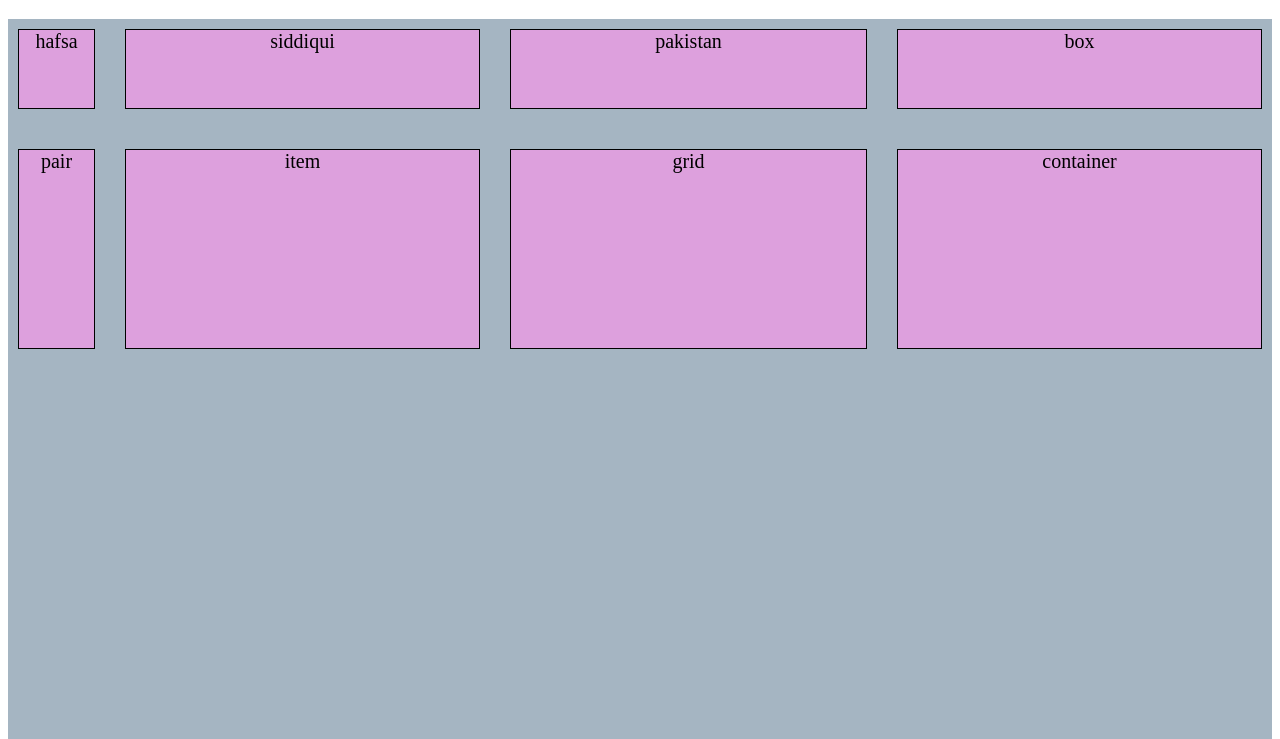
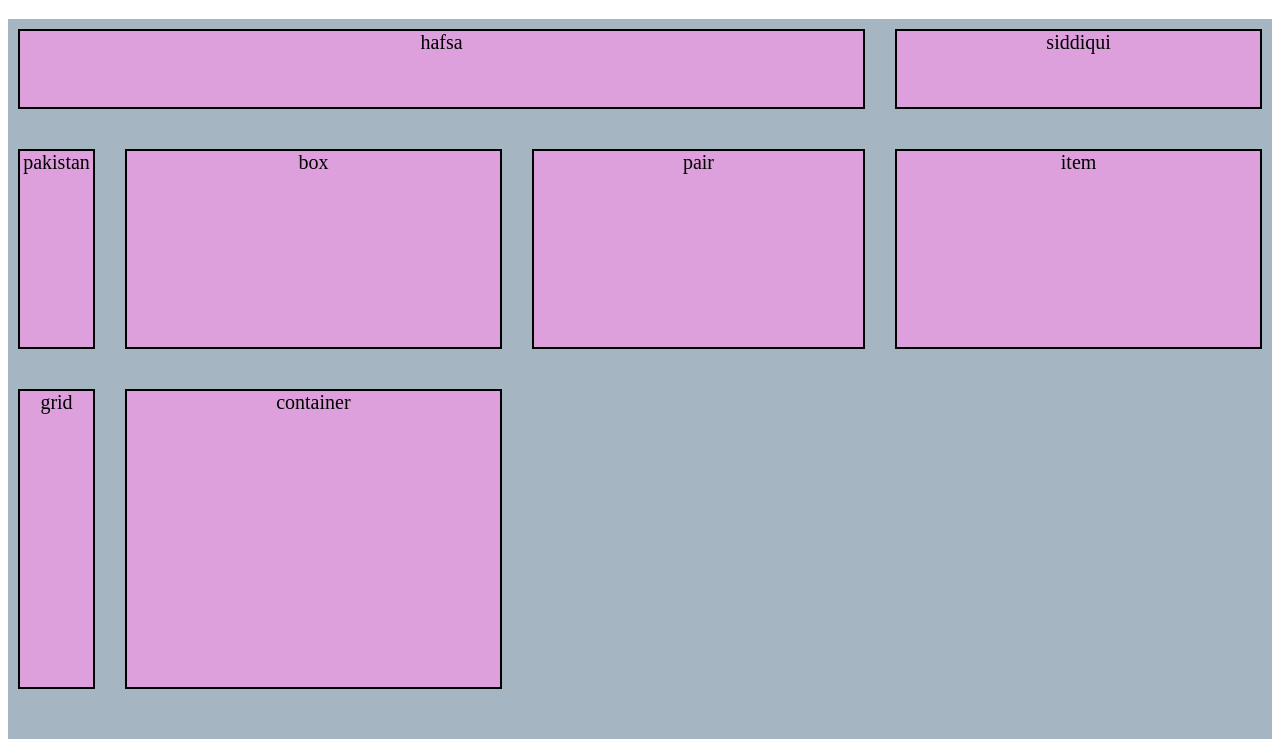
Before and after one commit to hafsa906/Grid-practice, a plain HTML site: page index.html in a window 1280 px wide. Shown: the part 61-800 px from the top of the page. Drawn offline with Linux system fonts and the light colour scheme.

Commit message:
Apply grid column property

```diff
--- a/index.html
+++ b/index.html
@@ -10,7 +10,7 @@
 <body>
     <h1>Grid Container</h1>
     <div class="grid-container">
-        <div>hafsa</div>
+        <div class="item1">hafsa</div>
         <div>siddiqui</div>
         <div>pakistan</div>
         <div>box</div>
--- a/style.css
+++ b/style.css
@@ -13,7 +13,10 @@
 
   .grid-container > div {
     background-color: plum;
-    border: 1px solid black;
+    border: 2px solid black;
     text-align: center;
     font-size: 20px;
   }
+.item1 {
+    grid-column: 1 / 4;
+}
```
